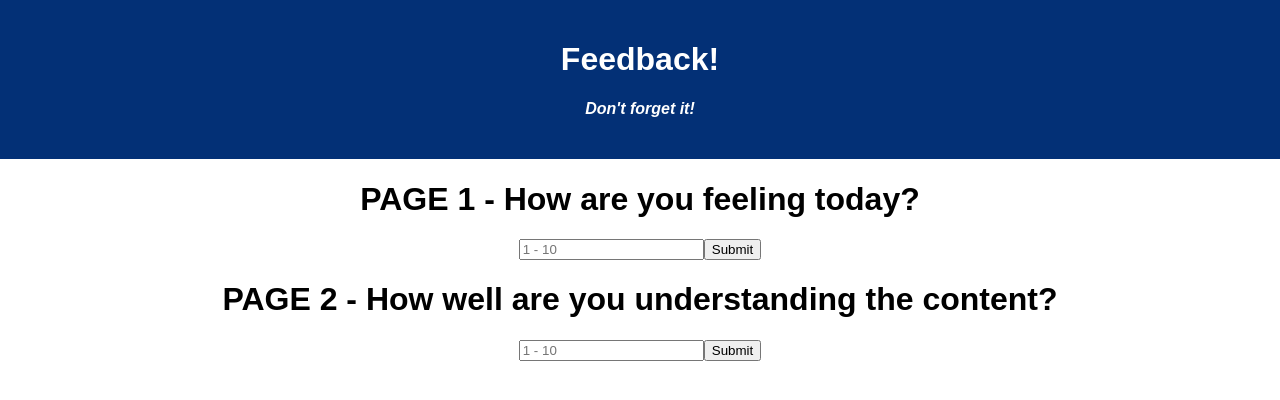
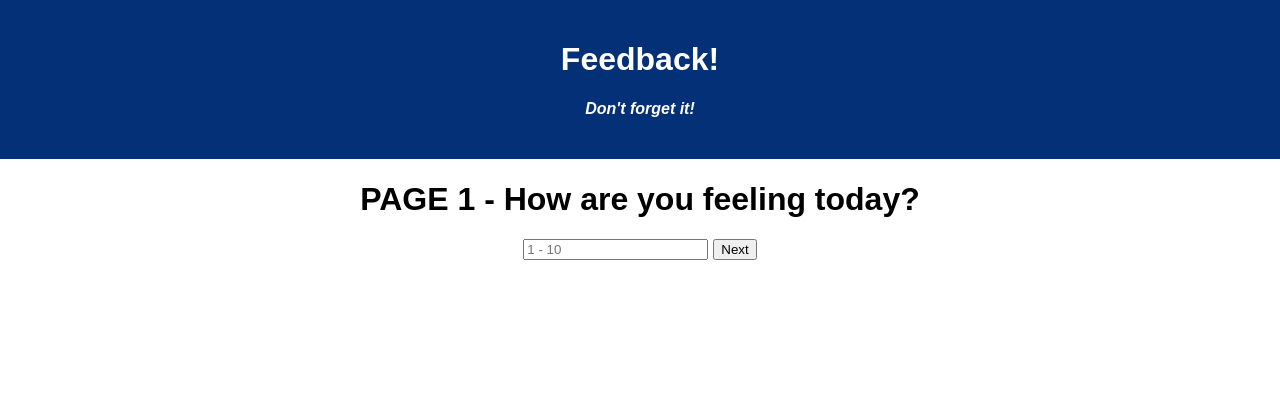
Before and after one commit to chrismochinski/weekend-redux-feedback-loop, a React (Create React App) app: page / in a window 1280 px wide. Shown: the top 400 px of the page. Built offline with nearby package versions, Linux system fonts and the light colour scheme.

Commit message:
routers started, object storing properties thru page2

```diff
--- a/package.json
+++ b/package.json
@@ -10,6 +10,8 @@
     "react": "^17.0.1",
     "react-dom": "^17.0.1",
     "react-redux": "^7.2.5",
+    "react-router": "^5.2.1",
+    "react-router-dom": "^5.3.0",
     "react-scripts": "^4.0.1",
     "redux": "^4.1.1",
     "redux-logger": "^3.0.6"
--- a/src/components/App/App.css
+++ b/src/components/App/App.css
@@ -21,3 +21,7 @@
 h4 {
   font-style: italic;
 }
+
+button {
+  margin-left: 5px;
+}
--- a/src/components/App/App.jsx
+++ b/src/components/App/App.jsx
@@ -2,6 +2,7 @@ import React, { useState } from 'react';
 import axios from 'axios';
 import './App.css';
 import { useDispatch } from 'react-redux';
+import { HashRouter as Router, Route } from 'react-router-dom';
 import Header from '../Header/Header.jsx';
 import FeelingPage1 from '../FeelingPage1/FeelingPage1.jsx'
 import UnderstandingPage2 from '../UnderstandingPage2/UnderstandingPage2.jsx'
@@ -9,7 +10,9 @@ import UnderstandingPage2 from '../UnderstandingPage2/UnderstandingPage2.jsx'
 function App() {
 
   //IDEA master object for DB
+
   let feedbackObject = {};
+
   //idea this object will compile
 
 
@@ -19,9 +22,21 @@ function App() {
 
     <div className='App'>
 
-      <Header />
-      <FeelingPage1 feedbackObject={feedbackObject} />
-      <UnderstandingPage2 feedbackObject={feedbackObject} />
+      <Router>
+
+
+        <Header />
+
+
+        <Route path='/' exact>
+          <FeelingPage1 feedbackObject={feedbackObject} />
+        </Route>
+
+        <Route path='/page2' exact>
+          <UnderstandingPage2 feedbackObject={feedbackObject} />
+        </Route>
+
+      </Router>
 
     </div>
 
--- a/src/components/FeelingPage1/FeelingPage1.jsx
+++ b/src/components/FeelingPage1/FeelingPage1.jsx
@@ -1,9 +1,15 @@
 import React, { useState } from 'react';
 import { useDispatch } from 'react-redux';
+import { useHistory } from 'react-router-dom';
 
 function Feeling({feedbackObject}) {
 
     const dispatch = useDispatch();
+    const history = useHistory();
+
+    const sendToPage2 = () => {
+        history.push('/page2');
+    }
 
     let [feeling, setFeeling] = useState('')
 
@@ -13,7 +19,8 @@ function Feeling({feedbackObject}) {
             feedbackObject.feeling = feeling;
             console.log('feedbackObject is now:', feedbackObject);
             dispatch({ type: 'ADD_FEELING', payload: feeling })
-            clearFeeling();
+            sendToPage2();
+            // clearFeeling();
         }
         else {
             alert("You must enter a value between 1 and 10")
@@ -31,10 +38,10 @@ function Feeling({feedbackObject}) {
             <form onSubmit={submitFeeling}>
                 <input onChange={(event) => setFeeling(event.target.value)}
                     value={feeling}
-                    type='number'
+                    type="number"
                     placeholder='1 - 10'
                 />
-                <button type="submit">Submit</button>
+                <button type="submit">Next</button>
             </form>
         </div>
     )
--- a/src/components/UnderstandingPage2/UnderstandingPage2.jsx
+++ b/src/components/UnderstandingPage2/UnderstandingPage2.jsx
@@ -31,10 +31,12 @@ function Understanding({ feedbackObject }) {
             <form onSubmit={submitUnderstanding}>
                 <input onChange={(event) => setUnderstanding(event.target.value)}
                     value={understanding}
-                    type='number'
+                    type="number"
                     placeholder='1 - 10'
                 />
-                <button type="submit">Submit</button>
+                <h1>{understanding}</h1>
+
+                <button type="submit">Next</button>
             </form>
         </div>
     )
```
Also changed, not shown: 2 other files (tests, documents, lock files or other folders).
